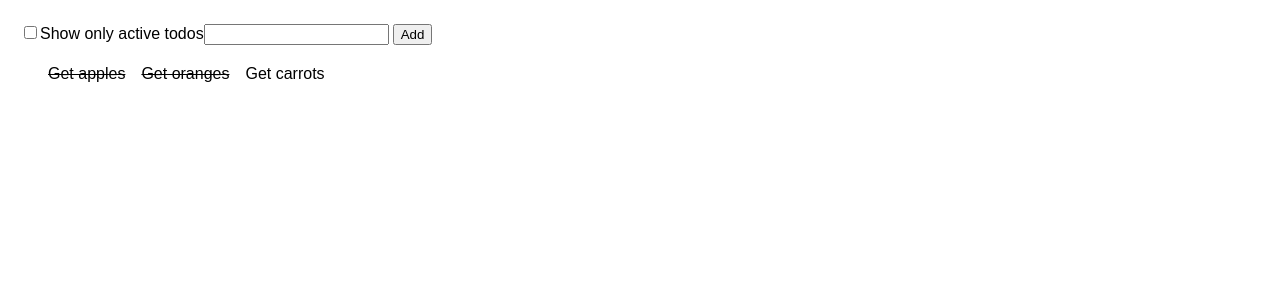
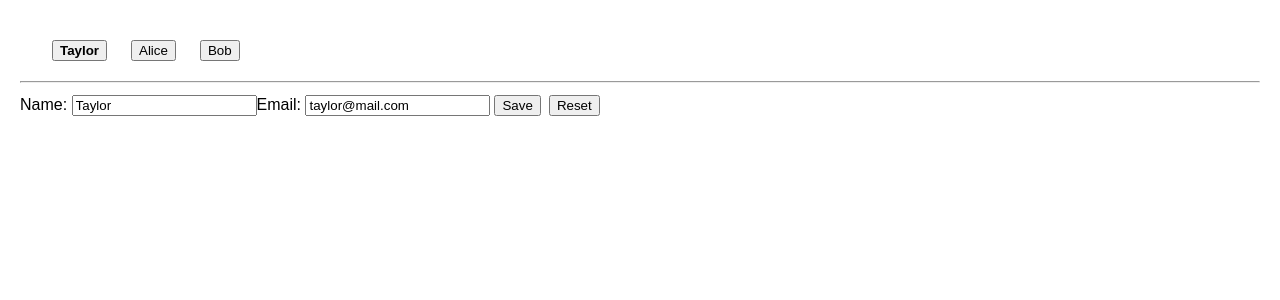
Before and after one commit to vladislav0sidorov/Solution-for-university, a React (Vite) app: page / in a window 1280 px wide. Shown: the top 300 px of the page. Built offline with nearby package versions, Linux system fonts and the light colour scheme.

Commit message:
4_4_3 Reset state without Effects

```diff
--- a/src/App.tsx
+++ b/src/App.tsx
@@ -1,38 +1,47 @@
-// 4_4_2 Cache a calculation without Effects
+// 4_4_3 Reset state without Effects
 /*
-  В этом примере фильтрация тодосов была вынесена в отдельную функцию под названием getVisibleTodos(). Эта функция содержит внутри себя вызов console.log(), который поможет вам заметить, когда она вызывается. Установите флажок "Показывать только активные тодосы" и обратите внимание, что это вызывает повторный запуск getVisibleTodos(). Это ожидаемо, поскольку видимые тодосы меняются, когда вы переключаете, какие из них показывать.
+  Этот компонент EditContact получает объект контакта, имеющий форму { id, name, email } в качестве пропса savedContact. Попробуйте отредактировать поля ввода имени и электронной почты. Когда вы нажмете кнопку Save, кнопка контакта над формой обновится на отредактированное имя. При нажатии кнопки Reset все изменения в форме будут отменены. Поиграйте с этим пользовательским интерфейсом, чтобы почувствовать его.
 
-  Ваша задача - удалить эффект, который пересчитывает список visibleTodos в компоненте TodoList. Однако, вам нужно убедиться, что getVisibleTodos() не повторно запускается (и поэтому не печатает никаких логов), когда вы вводите данные в input.
+  Когда вы выбираете контакт с помощью кнопок вверху, форма сбрасывается, чтобы отразить данные этого контакта. Это делается с помощью эффекта внутри EditContact.js. Удалите этот эффект. Найдите другой способ сброса формы при изменении savedContact.id.
 */
 
-import { useState, useMemo } from 'react'
-import { initialTodos, createTodo, getVisibleTodos } from './todos.js'
+import { useState } from 'react'
+import ContactList from './ContactList'
+import EditContact from './EditContact'
 
-export default function TodoList() {
-  const [todos, setTodos] = useState(initialTodos)
-  const [showActive, setShowActive] = useState(false)
-  const [text, setText] = useState('')
+export default function ContactManager() {
+  const [contacts, setContacts] = useState(initialContacts)
+  const [selectedId, setSelectedId] = useState(0)
+  const selectedContact = contacts.find(c => c.id === selectedId)!
 
-  const visibleTodos = useMemo(() => getVisibleTodos(todos, showActive), [todos, showActive])
-
-  function handleAddClick() {
-    setText('')
-    setTodos([...todos, createTodo(text)])
+  function handleSave(updatedData: ContactType) {
+    const nextContacts = contacts.map(c => {
+      if (c.id === updatedData.id) {
+        return updatedData
+      } else {
+        return c
+      }
+    })
+    setContacts(nextContacts)
   }
 
   return (
-    <>
-      <label>
-        <input type="checkbox" checked={showActive} onChange={e => setShowActive(e.target.checked)} />
-        Show only active todos
-      </label>
-      <input value={text} onChange={e => setText(e.target.value)} />
-      <button onClick={handleAddClick}>Add</button>
-      <ul>
-        {visibleTodos.map(todo => (
-          <li key={todo.id}>{todo.completed ? <s>{todo.text}</s> : todo.text}</li>
-        ))}
-      </ul>
-    </>
+    <div>
+      <ContactList contacts={contacts} selectedId={selectedId} onSelect={id => setSelectedId(id)} />
+      <hr />
+      <EditContact key={selectedId} savedContact={selectedContact} onSave={handleSave} />
+    </div>
   )
 }
+
+export type ContactType = {
+  id: number
+  name: string
+  email: string
+}
+
+const initialContacts: ContactType[] = [
+  { id: 0, name: 'Taylor', email: 'taylor@mail.com' },
+  { id: 1, name: 'Alice', email: 'alice@mail.com' },
+  { id: 2, name: 'Bob', email: 'bob@mail.com' }
+]
--- a/src/EditContact.tsx
+++ b/src/EditContact.tsx
@@ -1,9 +1,10 @@
 import { useState } from 'react'
-import { Contact } from './App'
+import { ContactType } from './App'
 
-export default function EditContact({ initialData, onSave }: { initialData: Contact; onSave: (data: Contact) => void }) {
-  const [name, setName] = useState(initialData.name)
-  const [email, setEmail] = useState(initialData.email)
+export default function EditContact({ savedContact, onSave }: { savedContact: ContactType; onSave: (contact: ContactType) => void }) {
+  const [name, setName] = useState(savedContact.name)
+  const [email, setEmail] = useState(savedContact.email)
+
   return (
     <section>
       <label>
@@ -14,20 +15,19 @@ export default function EditContact({ initialData, onSave }: { initialData: Cont
       </label>
       <button
         onClick={() => {
-          const updatedData = {
-            id: initialData.id,
+          onSave({
+            id: savedContact.id,
             name: name,
             email: email
-          }
-          onSave(updatedData)
+          })
         }}
       >
         Save
       </button>
       <button
         onClick={() => {
-          setName(initialData.name)
-          setEmail(initialData.email)
+          setName(savedContact.name)
+          setEmail(savedContact.email)
         }}
       >
         Reset
```
Also changed, not shown: src/ContactList.tsx (+10 -2 lines).
